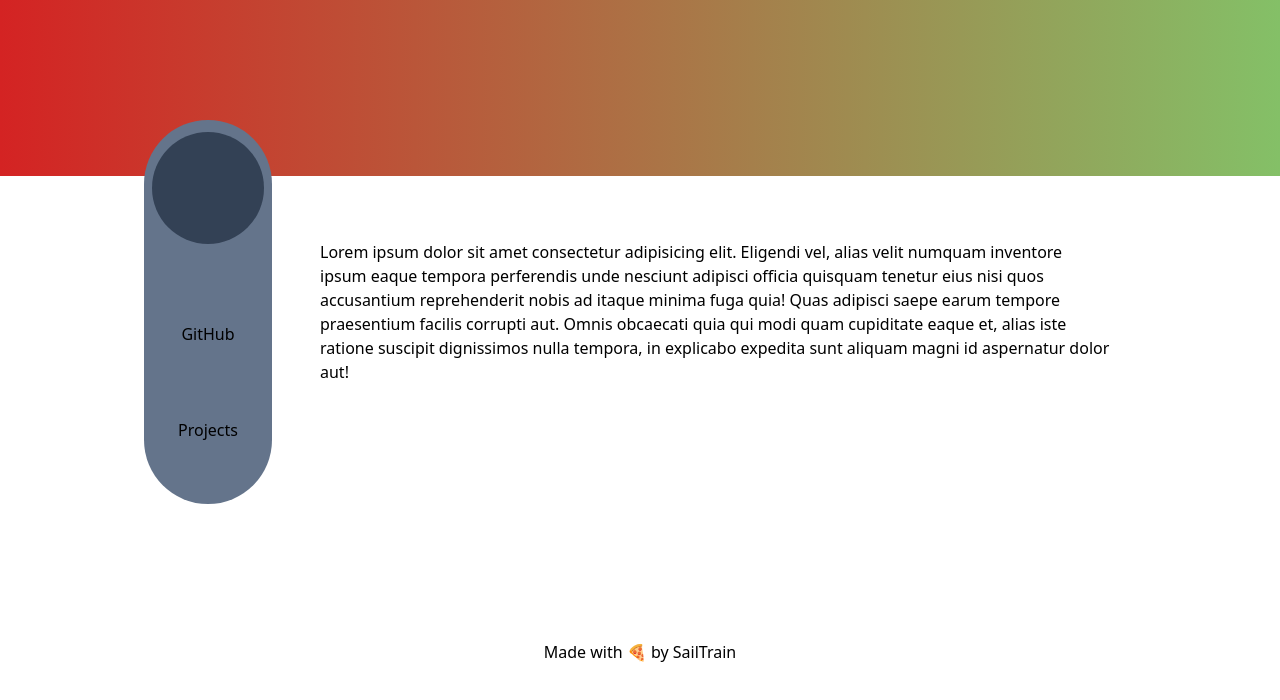
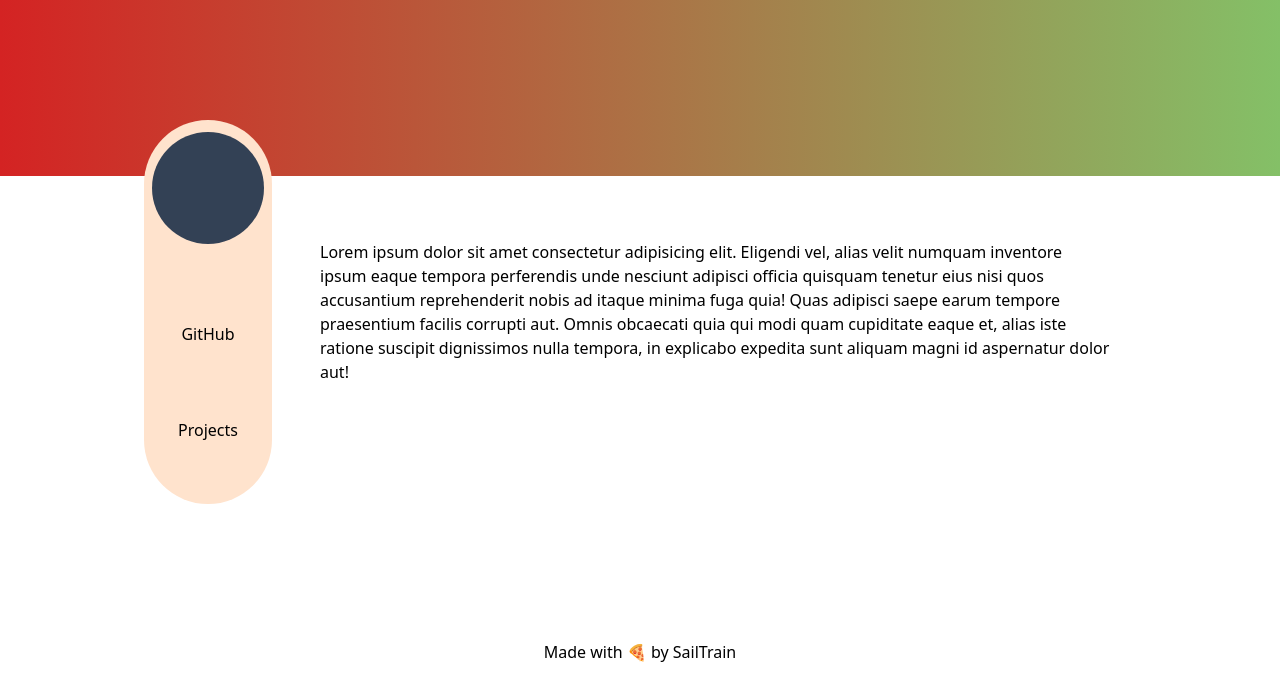
Before and after one commit to ludovico-chiavelli/sailtrain, a Next.js app: page / in a window 1280 px wide. Shown: the top 700 px of the page. Built offline with nearby package versions, Linux system fonts and the light colour scheme; some icons are missing.

Commit message:
set brand color for desktop layout also

```diff
--- a/components/logo-nav.tsx
+++ b/components/logo-nav.tsx
@@ -35,7 +35,7 @@ const LogoNav = ({ Icons }: { Icons: { MarkGithubIcon: Icon, ArchiveIcon: Icon}}
   } else {
     return (
       <div className='absolute -top-14 md:left-20 lg:left-36'>
-        <div className='rounded-full h-[384px] w-32 bg-slate-500 relative'>
+        <div className='rounded-full h-[384px] w-32 bg-bBeige relative'>
           <div className='absolute top-3 inset-x-0'>
             <div className='flex justify-center'>
               <div className='rounded-full h-28 w-28 bg-slate-700'></div>
```
